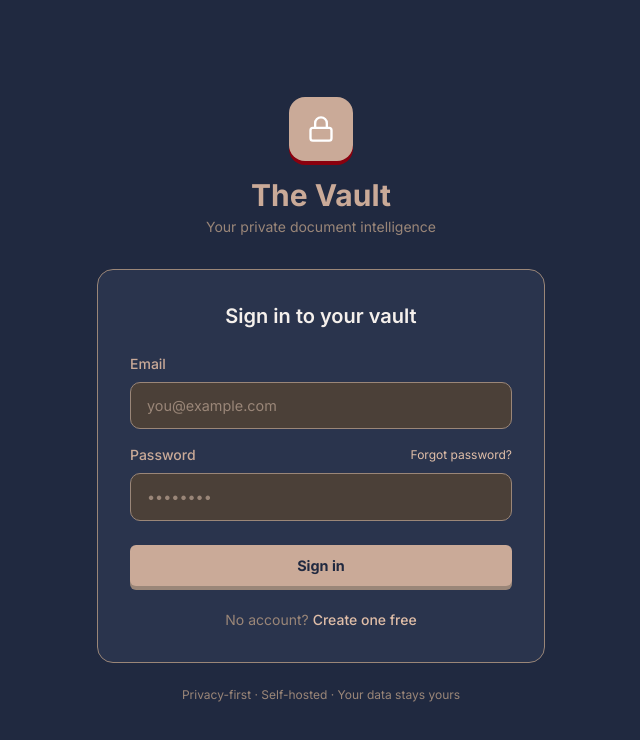
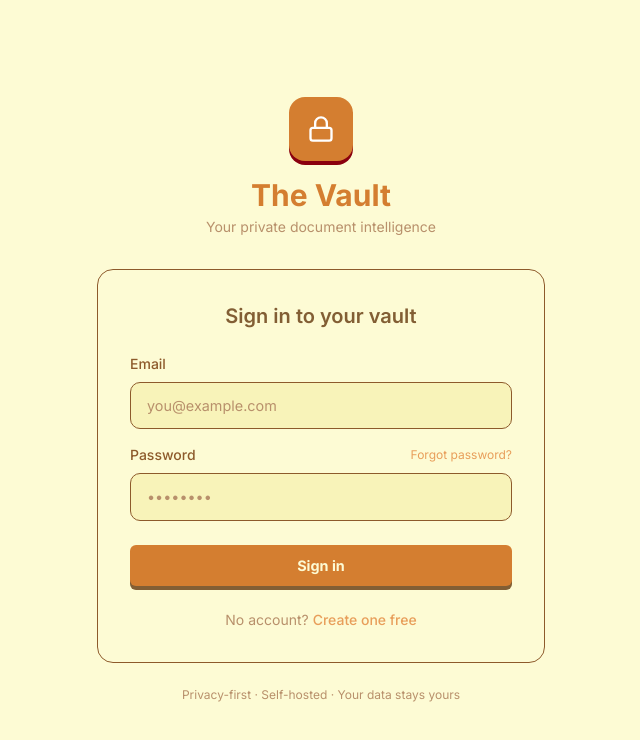
Before and after one commit to Gauravguddeti/the-vault, a Next.js app in the folder frontend/: page /login in a window 1280 px wide. Shown: the top 740 px of the page, without its empty margins (319-959 px from the left). Built offline with nearby package versions, Linux system fonts and the light colour scheme; no server answers.

Commit message:
feat: apply earthy light color palette

```diff
--- a/frontend/src/app/globals.css
+++ b/frontend/src/app/globals.css
@@ -3,17 +3,17 @@
 @import "tailwindcss";
 
 :root {
-  --surface-0: #202940;
-  --surface-1: #2a344d;
-  --surface-2: #4B4038;
-  --surface-3: #584c42;
-  --border: #9A8678;
-  --border-hover: #CAAA98;
-  --accent: #CAAA98;
-  --accent-light: #e0bea8;
-  --text-primary: #f5f0ec;
-  --text-secondary: #CAAA98;
-  --text-muted: #9A8678;
+  --surface-0: #FDFBD4;
+  --surface-1: #FDFBD4;
+  --surface-2: #F8F3B9;
+  --surface-3: #F0EBB3;
+  --border: #8D5A2B;
+  --border-hover: #825E34;
+  --accent: #D47E30;
+  --accent-light: #E89E5A;
+  --text-primary: #825E34;
+  --text-secondary: #8D5A2B;
+  --text-muted: #B8906B;
 
   /* Motion tokens — keep in sync with src/lib/motion.ts */
   --duration-fast: 150ms;
@@ -89,7 +89,7 @@ body {
 /* ── Buttons ─────────────────────────────────────────────────────────── */
 .btn-primary {
   background: var(--accent);
-  color: #202940;
+  color: #FDFBD4;
   border: none;
   border-radius: 6px;
   padding: 0.625rem 1.25rem;
@@ -99,18 +99,18 @@ body {
   transition: transform var(--duration-fast) var(--ease-out),
               box-shadow var(--duration-fast) var(--ease-out),
               background var(--duration-fast) var(--ease-out);
-  box-shadow: 0 4px 0 #9A8678;
+  box-shadow: 0 4px 0 #825E34;
 }
 
 .btn-primary:hover {
   transform: translateY(-2px);
-  box-shadow: 0 6px 0 #9A8678;
-  background: #e0bea8;
+  box-shadow: 0 6px 0 #825E34;
+  background: var(--accent-light);
 }
 
 .btn-primary:active {
   transform: translateY(4px);
-  box-shadow: 0 0 0 #9A8678;
+  box-shadow: 0 0 0 #825E34;
   transition-duration: 75ms;
 }
 
@@ -118,7 +118,7 @@ body {
   opacity: 0.55;
   cursor: not-allowed;
   transform: none;
-  box-shadow: 0 4px 0 #9A8678;
+  box-shadow: 0 4px 0 #825E34;
 }
 
 .btn-ghost {
@@ -136,8 +136,8 @@ body {
 
 .btn-ghost:hover {
   border-color: var(--border-hover);
-  color: var(--text-primary);
-  background: var(--surface-2);
+  color: #FDFBD4;
+  background: var(--text-primary);
 }
 
 /* Tactile press for any button/interactive element */
@@ -162,18 +162,18 @@ body {
 
 .input-field:focus {
   border-color: var(--accent);
-  box-shadow: 0 0 0 3px rgba(202, 170, 152, 0.15);
+  box-shadow: 0 0 0 3px rgba(212, 126, 48, 0.15);
 }
 
 .input-field::placeholder { color: var(--text-muted); }
 
 /* ── Status badges ───────────────────────────────────────────────────── */
 .badge { display: inline-flex; align-items: center; gap: 6px; padding: 3px 10px; border-radius: 20px; font-size: 0.75rem; font-weight: 600; transition: background var(--duration-base) var(--ease-in-out), color var(--duration-base) var(--ease-in-out); }
-.badge-pending    { background: rgba(234, 179, 8, 0.15); color: #fbbf24; border: 1px solid rgba(234, 179, 8, 0.3); }
-.badge-processing { background: rgba(99, 102, 241, 0.15); color: #818cf8; border: 1px solid rgba(99, 102, 241, 0.3); }
-.badge-ready      { background: rgba(34, 197, 94, 0.15); color: #4ade80; border: 1px solid rgba(34, 197, 94, 0.3); }
-.badge-failed     { background: rgba(239, 68, 68, 0.15); color: #f87171; border: 1px solid rgba(239, 68, 68, 0.3); }
-.badge-awaiting   { background: rgba(251, 146, 60, 0.15); color: #fb923c; border: 1px solid rgba(251, 146, 60, 0.3); }
+.badge-pending    { background: rgba(212, 126, 48, 0.15); color: #B36821; border: 1px solid rgba(212, 126, 48, 0.3); }
+.badge-processing { background: rgba(141, 90, 43, 0.15); color: #8D5A2B; border: 1px solid rgba(141, 90, 43, 0.3); }
+.badge-ready      { background: rgba(130, 94, 52, 0.15); color: #825E34; border: 1px solid rgba(130, 94, 52, 0.3); }
+.badge-failed     { background: rgba(220, 38, 38, 0.15); color: #dc2626; border: 1px solid rgba(220, 38, 38, 0.3); }
+.badge-awaiting   { background: rgba(212, 126, 48, 0.15); color: #D47E30; border: 1px solid rgba(212, 126, 48, 0.3); }
 
 /* ── Spinner ─────────────────────────────────────────────────────────── */
 @keyframes spin { to { transform: rotate(360deg); } }
@@ -290,9 +290,9 @@ body {
   text-overflow: ellipsis;
 }
 
-.toast-success { background: rgba(34, 197, 94, 0.18); border: 1px solid rgba(34, 197, 94, 0.35); color: #4ade80; }
-.toast-error   { background: rgba(239, 68, 68, 0.18); border: 1px solid rgba(239, 68, 68, 0.35); color: #f87171; }
-.toast-info    { background: rgba(99, 102, 241, 0.18); border: 1px solid rgba(99, 102, 241, 0.35); color: #818cf8; }
+.toast-success { background: rgba(130, 94, 52, 0.18); border: 1px solid rgba(130, 94, 52, 0.35); color: #825E34; }
+.toast-error   { background: rgba(220, 38, 38, 0.18); border: 1px solid rgba(220, 38, 38, 0.35); color: #dc2626; }
+.toast-info    { background: rgba(141, 90, 43, 0.18); border: 1px solid rgba(141, 90, 43, 0.35); color: #8D5A2B; }
 
 /* ── Mobile bottom sheet backdrop ───────────────────────────────────── */
 .bottom-sheet-backdrop {
```
